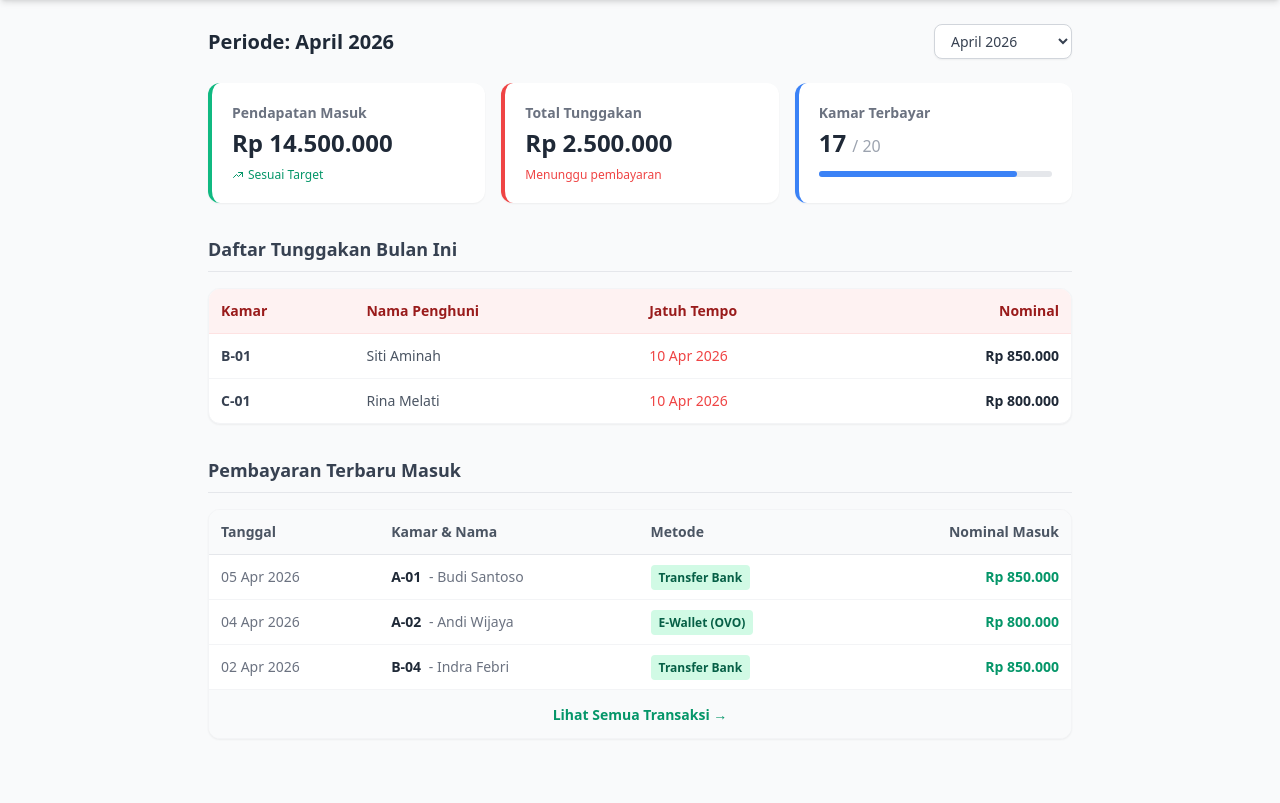
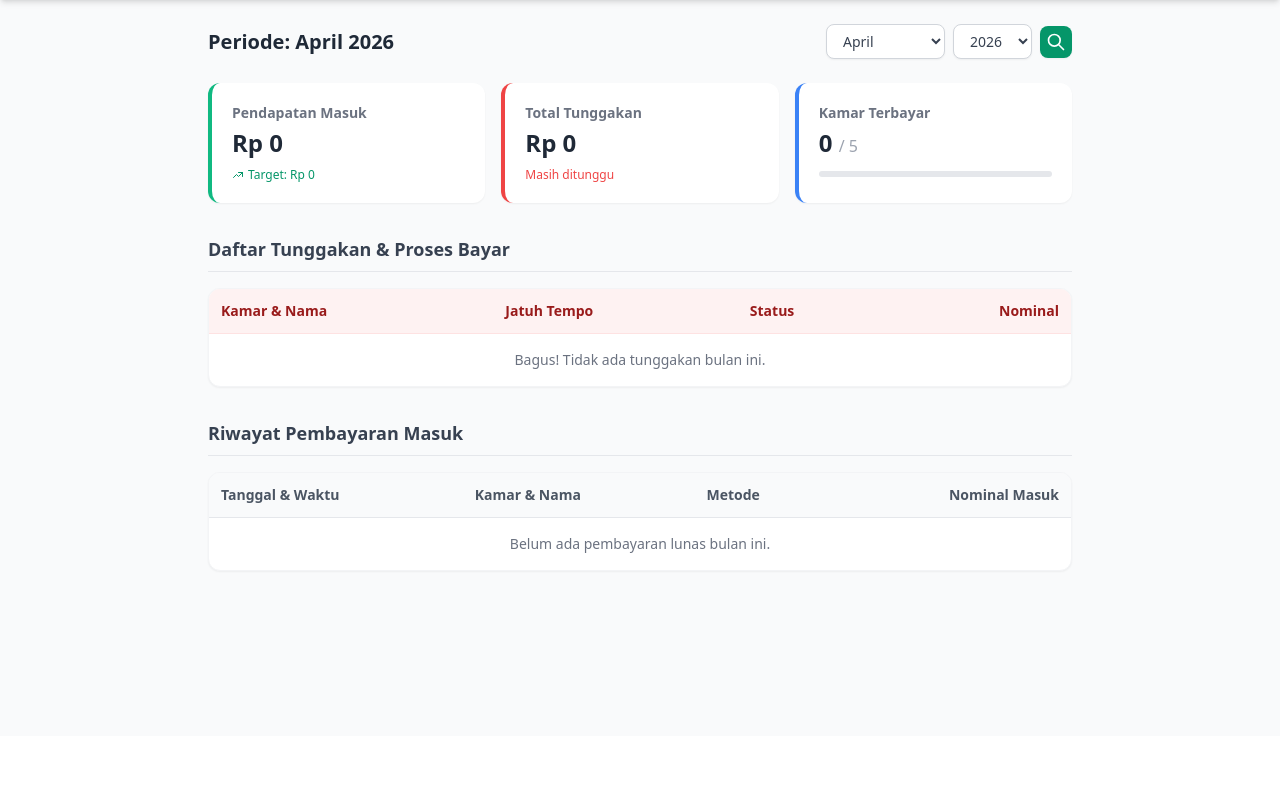
Before and after one commit to tasyakurmaulana/SISTEM-OPERASIONAL-KOSKITA, a PHP site: page /pemilik/laporan_keuangan.php in a window 1280 px wide. Shown: the part 64-867 px from the top of the page. After the commit the page ends 636 px from the top, so only its background shows below. Run offline with PHP 8.4, Linux system fonts and the light colour scheme; a user stored in the database is signed in; data comes from the database, SQL or seed files in the repository; tables that the repository leaves empty hold one stand-in row (values such as "Sample post"); some libraries are stand-ins or nearby versions.

Commit message:
Update laporan_keuangan.php

```diff
--- a/pemilik/laporan_keuangan.php
+++ b/pemilik/laporan_keuangan.php
@@ -1,36 +1,55 @@
 <?php
 session_start();
+require '../koneksi.php';
 
-// Proteksi Halaman: Hanya untuk role 'pemilik'
 if (!isset($_SESSION['id_user']) || $_SESSION['role'] !== 'pemilik') {
     header("Location: ../login.php");
     exit;
 }
 
-// --- SIMULASI QUERY DATABASE ---
-$bulan_ini = "April 2026";
-
-// Ringkasan Keuangan
-$keuangan = [
-    'target_pendapatan' => 17000000,
-    'pendapatan_masuk'  => 14500000,
-    'total_tunggakan'   => 2500000,
-    'kamar_terbayar'    => 17, // dari 20 kamar
-    'total_kamar'       => 20
+$bulan_array = [
+    1 => 'Januari', 2 => 'Februari', 3 => 'Maret', 4 => 'April',
+    5 => 'Mei', 6 => 'Juni', 7 => 'Juli', 8 => 'Agustus',
+    9 => 'September', 10 => 'Oktober', 11 => 'November', 12 => 'Desember'
 ];
 
-// Data Pembayaran Terbaru (Riwayat Transaksi)
-$transaksi_terbaru = [
-    ['tanggal' => '2026-04-05', 'kamar' => 'A-01', 'nama' => 'Budi Santoso', 'nominal' => 850000, 'metode' => 'Transfer Bank'],
-    ['tanggal' => '2026-04-04', 'kamar' => 'A-02', 'nama' => 'Andi Wijaya', 'nominal' => 800000, 'metode' => 'E-Wallet (OVO)'],
-    ['tanggal' => '2026-04-02', 'kamar' => 'B-04', 'nama' => 'Indra Febri', 'nominal' => 850000, 'metode' => 'Transfer Bank'],
-];
+$filter_bulan = isset($_GET['bulan']) ? $_GET['bulan'] : $bulan_array[date('n')];
+$filter_tahun = isset($_GET['tahun']) ? $_GET['tahun'] : date('Y');
 
-// Data Penghuni Menunggak
-$tunggakan = [
-    ['kamar' => 'B-01', 'nama' => 'Siti Aminah', 'nominal' => 850000, 'jatuh_tempo' => '2026-04-10'],
-    ['kamar' => 'C-01', 'nama' => 'Rina Melati', 'nominal' => 800000, 'jatuh_tempo' => '2026-04-10'],
-];
+
+$q_kamar = $conn->query("SELECT COUNT(id_penghuni) as total FROM penghuni");
+$total_kamar = ($q_kamar) ? $q_kamar->fetch_assoc()['total'] : 0;
+if ($total_kamar == 0) $total_kamar = 1;
+
+$q_target = $conn->query("SELECT SUM(total_tagihan) as target FROM tagihan WHERE bulan = '$filter_bulan' AND tahun = '$filter_tahun'");
+$target_pendapatan = ($q_target) ? $q_target->fetch_assoc()['target'] : 0;
+$target_pendapatan = $target_pendapatan ?? 0;
+
+$q_lunas = $conn->query("SELECT SUM(total_tagihan) as masuk, COUNT(id_tagihan) as jml_lunas FROM tagihan WHERE status = 'Lunas' AND bulan = '$filter_bulan' AND tahun = '$filter_tahun'");
+$data_lunas = $q_lunas->fetch_assoc();
+$pendapatan_masuk = $data_lunas['masuk'] ?? 0;
+$kamar_terbayar = $data_lunas['jml_lunas'] ?? 0;
+
+$total_tunggakan = $target_pendapatan - $pendapatan_masuk;
+
+$query_tunggakan = $conn->query("
+    SELECT p.nomor_kamar, p.nama_lengkap, t.jatuh_tempo, t.total_tagihan, t.status
+    FROM tagihan t
+    JOIN penghuni p ON t.id_penghuni = p.id_penghuni
+    WHERE t.status != 'Lunas' AND t.bulan = '$filter_bulan' AND t.tahun = '$filter_tahun'
+    ORDER BY t.status DESC, p.nomor_kamar ASC
+");
+
+$query_riwayat = $conn->query("
+    SELECT pb.tanggal_bayar, p.nomor_kamar, p.nama_lengkap, pb.jumlah_bayar, m.nama_provider
+    FROM pembayaran pb
+    JOIN tagihan t ON pb.id_tagihan = t.id_tagihan
+    JOIN penghuni p ON pb.id_penghuni = p.id_penghuni
+    JOIN metode_pembayaran m ON pb.id_metode = m.id_metode
+    WHERE pb.status_pembayaran = 'Berhasil' AND t.bulan = '$filter_bulan' AND t.tahun = '$filter_tahun'
+    ORDER BY pb.tanggal_bayar DESC
+    LIMIT 10
+");
 
 function formatRupiah($angka){
     return "Rp " . number_format($angka, 0, ',', '.');
@@ -44,18 +63,25 @@ function formatRupiah($angka){
     <meta name="viewport" content="width=device-width, initial-scale=1.0">
     <title>Laporan Keuangan - Pemilik Kos</title>
     <script src="https://cdn.tailwindcss.com"></script>
+    <style>
+        @media print {
+            .no-print { display: none !important; }
+            body { background-color: white; }
+            .shadow-sm, .shadow-md { box-shadow: none !important; border: 1px solid #e5e7eb; }
+        }
+    </style>
 </head>
 <body class="bg-gray-50 font-sans antialiased pb-10">
 
-    <nav class="bg-emerald-800 text-white shadow-md sticky top-0 z-50">
+    <nav class="bg-emerald-800 text-white shadow-md sticky top-0 z-50 no-print">
         <div class="max-w-4xl mx-auto px-4 py-3 flex justify-between items-center">
             <div class="flex items-center">
-                <a href="dashboard.php" class="mr-4 hover:bg-emerald-700 p-2 rounded-full transition">
+                <a href="dashboard_pemilik.php" class="mr-4 hover:bg-emerald-700 p-2 rounded-full transition">
                     <svg class="w-6 h-6" fill="none" stroke="currentColor" viewBox="0 0 24 24"><path stroke-linecap="round" stroke-linejoin="round" stroke-width="2" d="M10 19l-7-7m0 0l7-7m-7 7h18"></path></svg>
                 </a>
                 <div class="font-bold text-lg">Laporan Keuangan</div>
             </div>
-            <button class="text-sm bg-emerald-600 hover:bg-emerald-500 px-3 py-1.5 rounded-lg flex items-center transition shadow-sm">
+            <button onclick="window.print()" class="text-sm bg-emerald-600 hover:bg-emerald-500 px-3 py-1.5 rounded-lg flex items-center transition shadow-sm">
                 <svg class="w-4 h-4 mr-1.5" fill="none" stroke="currentColor" viewBox="0 0 24 24"><path stroke-linecap="round" stroke-linejoin="round" stroke-width="2" d="M17 17h2a2 2 0 002-2v-4a2 2 0 00-2-2H5a2 2 0 00-2 2v4a2 2 0 002 2h2m2 4h6a2 2 0 002-2v-4a2 2 0 00-2-2H9a2 2 0 00-2 2v4a2 2 0 002 2zm8-12V5a2 2 0 00-2-2H9a2 2 0 00-2 2v4h10z"></path></svg>
                 Cetak
             </button>
@@ -64,97 +90,124 @@ function formatRupiah($angka){
 
     <div class="max-w-4xl mx-auto px-4 py-6">
 
-        <div class="flex justify-between items-center mb-6">
-            <h2 class="text-xl font-bold text-gray-800">Periode: <?php echo $bulan_ini; ?></h2>
-            <select class="bg-white border border-gray-300 text-gray-700 py-1.5 px-3 rounded-lg shadow-sm text-sm focus:outline-none focus:ring-2 focus:ring-emerald-500">
-                <option>April 2026</option>
-                <option>Maret 2026</option>
-                <option>Februari 2026</option>
+        <div class="flex flex-col md:flex-row justify-between items-start md:items-center mb-6 gap-3 no-print">
+            <h2 class="text-xl font-bold text-gray-800">Periode: <?php echo htmlspecialchars($filter_bulan . " " . $filter_tahun); ?></h2>
+
+            <form method="GET" action="" class="flex items-center gap-2">
+                <select name="bulan" class="bg-white border border-gray-300 text-gray-700 py-1.5 px-3 rounded-lg shadow-sm text-sm focus:outline-none focus:ring-2 focus:ring-emerald-500">
+                    <?php foreach($bulan_array as $b): ?>
+                        <option value="<?php echo $b; ?>" <?php if($filter_bulan == $b) echo 'selected'; ?>><?php echo $b; ?></option>
+                    <?php endforeach; ?>
                 </select>
+                <select name="tahun" class="bg-white border border-gray-300 text-gray-700 py-1.5 px-3 rounded-lg shadow-sm text-sm focus:outline-none focus:ring-2 focus:ring-emerald-500">
+                    <?php for($t = date('Y') - 1; $t <= date('Y') + 1; $t++): ?>
+                        <option value="<?php echo $t; ?>" <?php if($filter_tahun == $t) echo 'selected'; ?>><?php echo $t; ?></option>
+                    <?php endfor; ?>
+                </select>
+                <button type="submit" class="bg-emerald-600 hover:bg-emerald-700 text-white p-1.5 rounded-lg shadow-sm transition">
+                    <svg class="w-5 h-5" fill="none" stroke="currentColor" viewBox="0 0 24 24"><path stroke-linecap="round" stroke-linejoin="round" stroke-width="2" d="M21 21l-6-6m2-5a7 7 0 11-14 0 7 7 0 0114 0z"></path></svg>
+                </button>
+            </form>
         </div>
+
+        <h2 class="hidden print:block text-2xl font-bold text-center mb-6">Laporan Keuangan KosKita - <?php echo $filter_bulan . " " . $filter_tahun; ?></h2>
 
         <div class="grid grid-cols-1 md:grid-cols-3 gap-4 mb-8">
             <div class="bg-white rounded-xl shadow-sm border-l-4 border-emerald-500 p-5">
                 <p class="text-sm text-gray-500 font-semibold mb-1">Pendapatan Masuk</p>
-                <h3 class="text-2xl font-extrabold text-gray-800"><?php echo formatRupiah($keuangan['pendapatan_masuk']); ?></h3>
+                <h3 class="text-2xl font-extrabold text-gray-800"><?php echo formatRupiah($pendapatan_masuk); ?></h3>
                 <p class="text-xs text-emerald-600 font-medium mt-2 flex items-center">
                     <svg class="w-3 h-3 mr-1" fill="none" stroke="currentColor" viewBox="0 0 24 24"><path stroke-linecap="round" stroke-linejoin="round" stroke-width="2" d="M13 7h8m0 0v8m0-8l-8 8-4-4-6 6"></path></svg>
-                    Sesuai Target
+                    Target: <?php echo formatRupiah($target_pendapatan); ?>
                 </p>
             </div>
 
             <div class="bg-white rounded-xl shadow-sm border-l-4 border-red-500 p-5">
                 <p class="text-sm text-gray-500 font-semibold mb-1">Total Tunggakan</p>
-                <h3 class="text-2xl font-extrabold text-gray-800"><?php echo formatRupiah($keuangan['total_tunggakan']); ?></h3>
-                <p class="text-xs text-red-500 font-medium mt-2">Menunggu pembayaran</p>
+                <h3 class="text-2xl font-extrabold text-gray-800"><?php echo formatRupiah($total_tunggakan); ?></h3>
+                <p class="text-xs text-red-500 font-medium mt-2">Masih ditunggu</p>
             </div>
 
             <div class="bg-white rounded-xl shadow-sm border-l-4 border-blue-500 p-5">
                 <p class="text-sm text-gray-500 font-semibold mb-1">Kamar Terbayar</p>
-                <h3 class="text-2xl font-extrabold text-gray-800"><?php echo $keuangan['kamar_terbayar']; ?> <span class="text-base font-medium text-gray-400">/ <?php echo $keuangan['total_kamar']; ?></span></h3>
+                <h3 class="text-2xl font-extrabold text-gray-800"><?php echo $kamar_terbayar; ?> <span class="text-base font-medium text-gray-400">/ <?php echo $total_kamar; ?></span></h3>
                 <div class="w-full bg-gray-200 rounded-full h-1.5 mt-3">
-                    <div class="bg-blue-500 h-1.5 rounded-full" style="width: <?php echo ($keuangan['kamar_terbayar'] / $keuangan['total_kamar']) * 100; ?>%"></div>
+                    <div class="bg-blue-500 h-1.5 rounded-full" style="width: <?php echo ($kamar_terbayar / $total_kamar) * 100; ?>%"></div>
                 </div>
             </div>
         </div>
 
-        <h3 class="text-lg font-bold text-gray-700 mb-4 border-b pb-2">Daftar Tunggakan Bulan Ini</h3>
+        <h3 class="text-lg font-bold text-gray-700 mb-4 border-b pb-2">Daftar Tunggakan & Proses Bayar</h3>
         <div class="bg-white rounded-xl shadow-sm border border-gray-100 overflow-hidden mb-8">
             <div class="overflow-x-auto">
                 <table class="w-full text-left border-collapse">
                     <thead>
                         <tr class="bg-red-50 text-red-800 text-sm">
-                            <th class="p-3 border-b border-red-100 font-semibold">Kamar</th>
-                            <th class="p-3 border-b border-red-100 font-semibold">Nama Penghuni</th>
+                            <th class="p-3 border-b border-red-100 font-semibold">Kamar & Nama</th>
                             <th class="p-3 border-b border-red-100 font-semibold">Jatuh Tempo</th>
+                            <th class="p-3 border-b border-red-100 font-semibold">Status</th>
                             <th class="p-3 border-b border-red-100 font-semibold text-right">Nominal</th>
                         </tr>
                     </thead>
                     <tbody class="text-sm divide-y divide-gray-100">
-                        <?php foreach($tunggakan as $t): ?>
+                        <?php if($query_tunggakan && $query_tunggakan->num_rows > 0): ?>
+                            <?php while($t = $query_tunggakan->fetch_assoc()): ?>
                             <tr class="hover:bg-gray-50">
-                            <td class="p-3 font-bold text-gray-700"><?php echo $t['kamar']; ?></td>
-                            <td class="p-3 text-gray-600"><?php echo $t['nama']; ?></td>
-                            <td class="p-3 text-red-500"><?php echo date('d M Y', strtotime($t['jatuh_tempo'])); ?></td>
-                            <td class="p-3 font-bold text-gray-800 text-right"><?php echo formatRupiah($t['nominal']); ?></td>
+                                <td class="p-3">
+                                    <span class="font-bold text-gray-700"><?php echo htmlspecialchars($t['nomor_kamar']); ?></span> -
+                                    <span class="text-gray-600"><?php echo htmlspecialchars($t['nama_lengkap']); ?></span>
+                                </td>
+                                <td class="p-3 text-gray-500"><?php echo date('d M Y', strtotime($t['jatuh_tempo'] ?? date('Y-m-10'))); ?></td>
+                                <td class="p-3">
+                                    <?php if($t['status'] == 'Menunggu Konfirmasi'): ?>
+                                        <span class="bg-orange-100 text-orange-700 px-2 py-1 rounded text-xs font-bold">Cek Transfer</span>
+                                    <?php else: ?>
+                                        <span class="bg-red-100 text-red-700 px-2 py-1 rounded text-xs font-bold">Belum Bayar</span>
+                                    <?php endif; ?>
+                                </td>
+                                <td class="p-3 font-bold text-gray-800 text-right"><?php echo formatRupiah($t['total_tagihan']); ?></td>
                             </tr>
-                        <?php endforeach; ?>
+                            <?php endwhile; ?>
+                        <?php else: ?>
+                            <tr><td colspan="4" class="p-4 text-center text-gray-500 font-medium">Bagus! Tidak ada tunggakan bulan ini.</td></tr>
+                        <?php endif; ?>
                     </tbody>
                 </table>
             </div>
         </div>
 
-        <h3 class="text-lg font-bold text-gray-700 mb-4 border-b pb-2">Pembayaran Terbaru Masuk</h3>
+        <h3 class="text-lg font-bold text-gray-700 mb-4 border-b pb-2">Riwayat Pembayaran Masuk</h3>
         <div class="bg-white rounded-xl shadow-sm border border-gray-100 overflow-hidden">
             <div class="overflow-x-auto">
                 <table class="w-full text-left border-collapse">
                     <thead>
                         <tr class="bg-gray-50 text-gray-600 text-sm">
-                            <th class="p-3 border-b border-gray-200 font-semibold">Tanggal</th>
+                            <th class="p-3 border-b border-gray-200 font-semibold">Tanggal & Waktu</th>
                             <th class="p-3 border-b border-gray-200 font-semibold">Kamar & Nama</th>
                             <th class="p-3 border-b border-gray-200 font-semibold">Metode</th>
                             <th class="p-3 border-b border-gray-200 font-semibold text-right">Nominal Masuk</th>
                         </tr>
                     </thead>
                     <tbody class="text-sm divide-y divide-gray-100">
-                        <?php foreach($transaksi_terbaru as $trx): ?>
+                        <?php if($query_riwayat && $query_riwayat->num_rows > 0): ?>
+                            <?php while($trx = $query_riwayat->fetch_assoc()): ?>
                             <tr class="hover:bg-gray-50">
-                            <td class="p-3 text-gray-500 whitespace-nowrap"><?php echo date('d M Y', strtotime($trx['tanggal'])); ?></td>
+                                <td class="p-3 text-gray-500 whitespace-nowrap"><?php echo date('d M Y, H:i', strtotime($trx['tanggal_bayar'])); ?></td>
                                 <td class="p-3">
-                                <span class="font-bold text-gray-800 mr-1"><?php echo $trx['kamar']; ?></span>
-                                <span class="text-gray-500">- <?php echo $trx['nama']; ?></span>
+                                    <span class="font-bold text-gray-800 mr-1"><?php echo htmlspecialchars($trx['nomor_kamar']); ?></span>
+                                    <span class="text-gray-500">- <?php echo htmlspecialchars($trx['nama_lengkap']); ?></span>
                                 </td>
                                 <td class="p-3 text-gray-500">
-                                <span class="bg-emerald-100 text-emerald-800 px-2 py-1 rounded text-xs font-semibold"><?php echo $trx['metode']; ?></span>
+                                    <span class="bg-emerald-100 text-emerald-800 px-2 py-1 rounded text-[11px] font-bold"><?php echo htmlspecialchars($trx['nama_provider']); ?></span>
                                 </td>
-                            <td class="p-3 font-bold text-emerald-600 text-right"><?php echo formatRupiah($trx['nominal']); ?></td>
+                                <td class="p-3 font-bold text-emerald-600 text-right">+ <?php echo formatRupiah($trx['jumlah_bayar']); ?></td>
                             </tr>
-                        <?php endforeach; ?>
+                            <?php endwhile; ?>
+                        <?php else: ?>
+                            <tr><td colspan="4" class="p-4 text-center text-gray-500 font-medium">Belum ada pembayaran lunas bulan ini.</td></tr>
+                        <?php endif; ?>
                     </tbody>
                 </table>
-            </div>
-            <div class="p-3 bg-gray-50 text-center border-t border-gray-100">
-                <a href="#" class="text-sm font-semibold text-emerald-600 hover:text-emerald-700">Lihat Semua Transaksi &rarr;</a>
             </div>
         </div>
 
```
Lines whose indentation alone changed are shown as unchanged.
